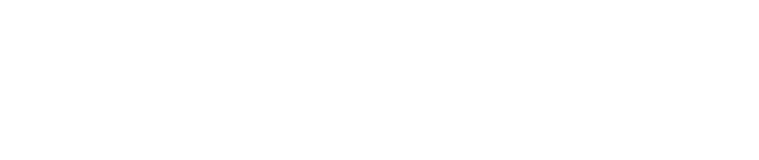
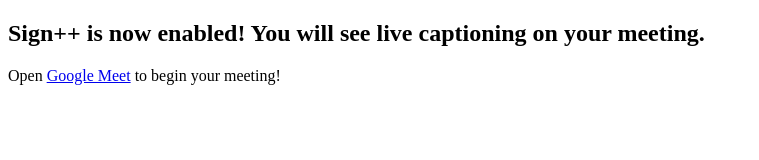
Before and after one commit to binita-g/sign-plus-plus, a browser extension: page index.html in a window 1280 px wide. Shown: the whole page, without its empty margins (0-759 px from the left). Drawn offline with Linux system fonts and the light colour scheme.

Commit message:
Add manifest.json

```diff
--- a/index.html
+++ b/index.html
@@ -5,5 +5,9 @@
     <meta charset="utf-8">
 </head>
 <body>
+    <div>
+        <h2>Sign++ is now enabled! You will see live captioning on your meeting.</h2>
+        <p>Open <a href="https://www.meet.google.com">Google Meet</a> to begin your meeting!</p>
+    </div>
 </body>
 </html>
```
Also changed, not shown: manifest.json (added).
